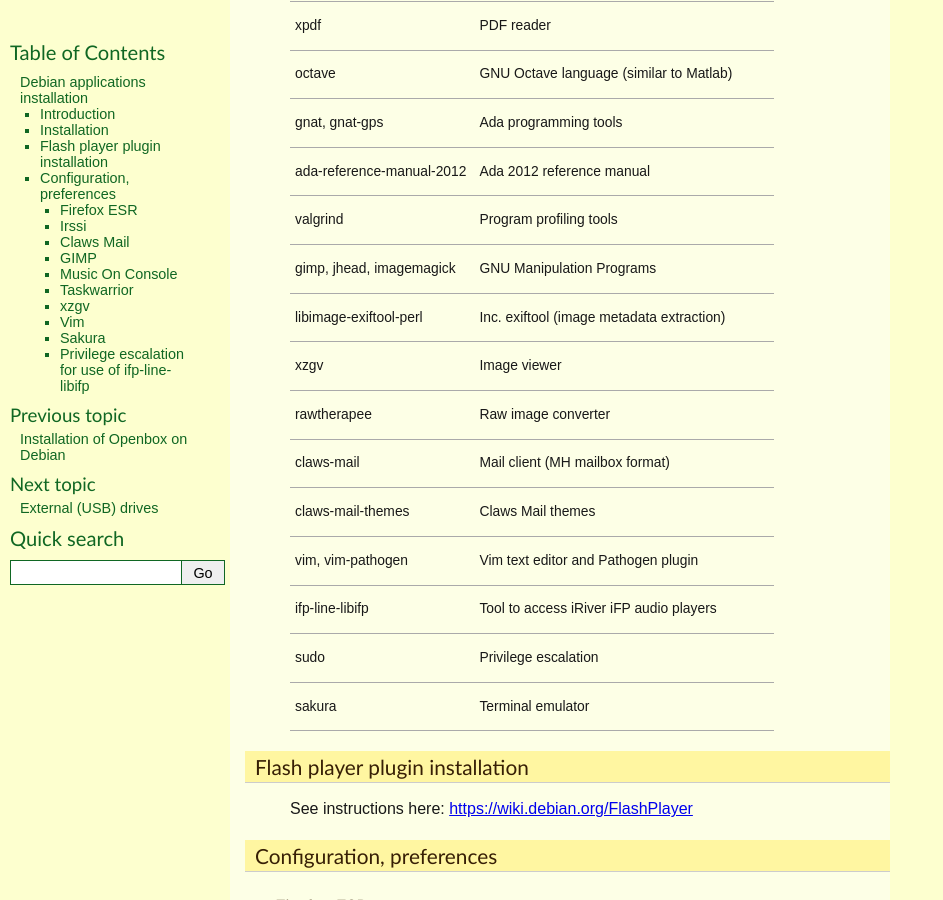
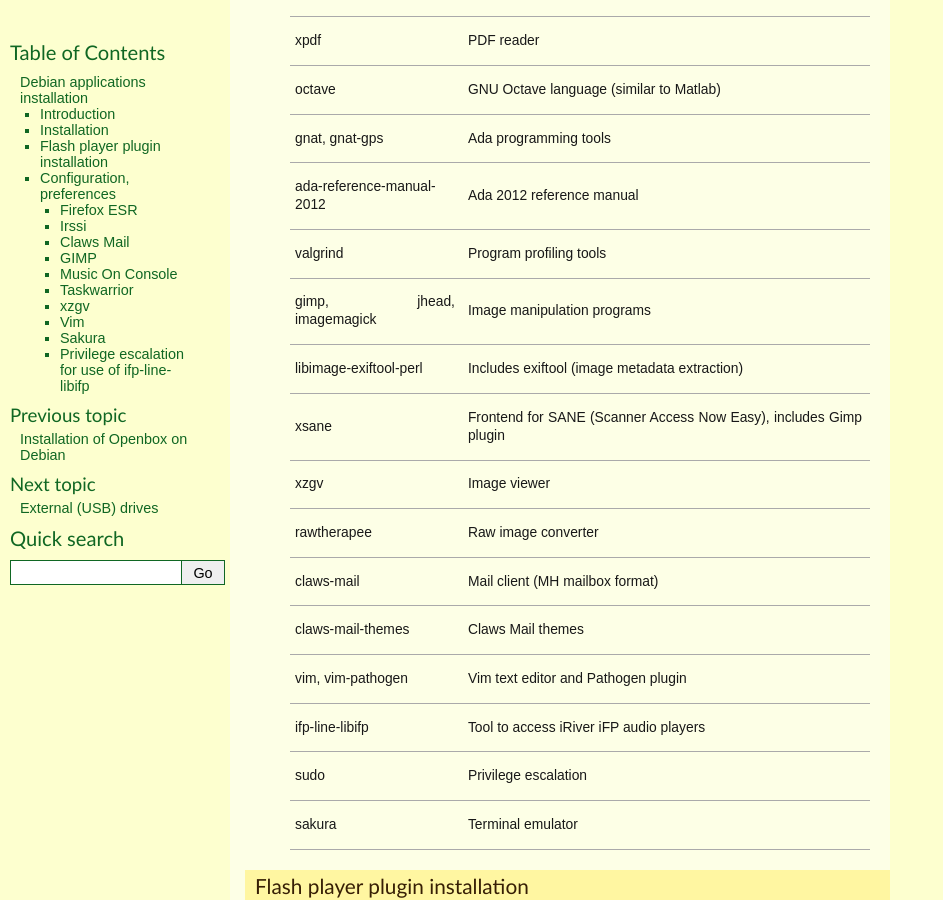
Before and after one commit to thierr26/thierr26_personal_notes_sphinx_sources, a Sphinx documentation site: the page built from source/debian_apps_install.rst, in a window 1280 px wide and 900 px high, scrolled down 2595 px. Shown: the whole window, without its empty margins (0-943 px from the left). Built offline with Sphinx 7.4.7, drawn with Linux system fonts in a browser that asks for light colours.

Commit message:
Add xsane, do minor fixes

```diff
--- a/source/debian_apps_install.rst
+++ b/source/debian_apps_install.rst
@@ -55,6 +55,7 @@
       valgrind \
       gimp jhead imagemagick \
       libimage-exiftool-perl \
+      xsane \
       xzgv \
       rawtherapee \
       irssi \
@@ -122,9 +123,11 @@
   * - valgrind
     - Program profiling tools
   * - gimp, jhead, imagemagick
-    - GNU Manipulation Programs
+    - Image manipulation programs
   * - libimage-exiftool-perl
-    - Inc. exiftool (image metadata extraction)
+    - Includes exiftool (image metadata extraction)
+  * - xsane
+    - Frontend for SANE (Scanner Access Now Easy), includes Gimp plugin
   * - xzgv
     - Image viewer
   * - rawtherapee
```
